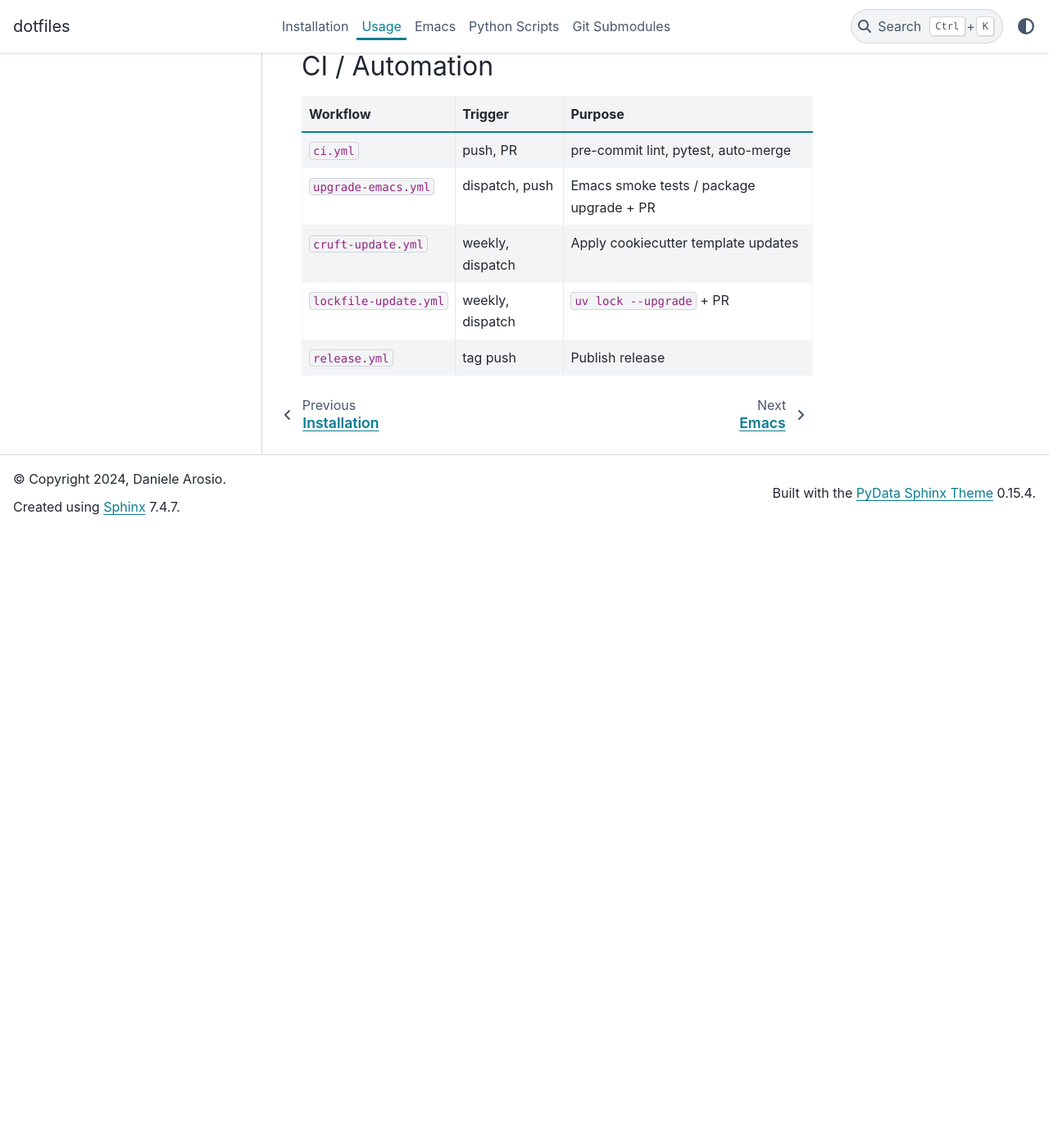
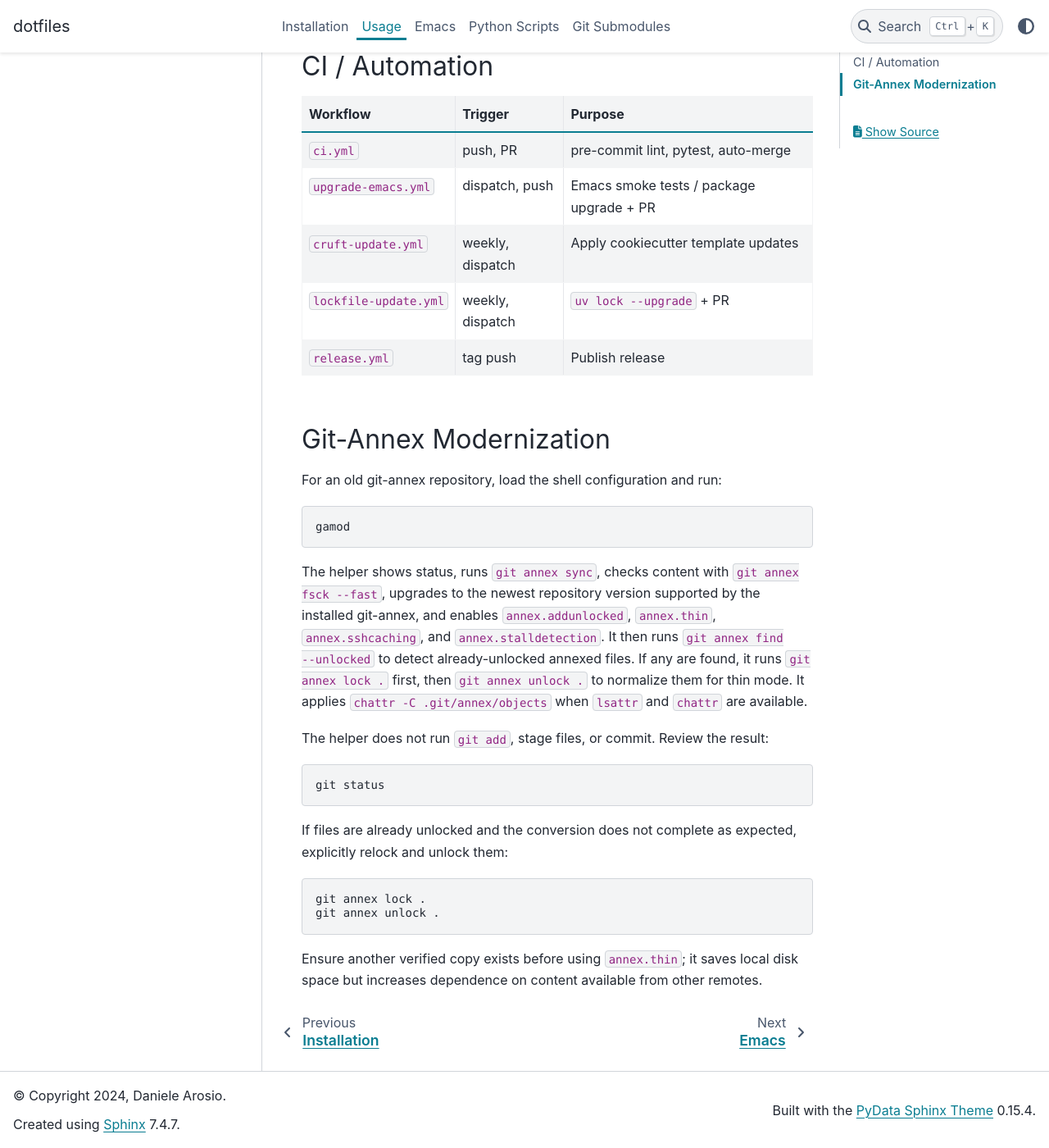
Before and after one commit to darosio/dotfiles, a Sphinx documentation site: the page built from docs/usage.md, in a window 1280 px wide and 1400 px high, scrolled down 1127 px. Shown: the whole window at 82% size. Built offline with Sphinx 7.4.7 and the PyData theme 0.15.4, drawn with Linux system fonts in a browser that asks for light colours; before the commit the page ends 1775 px from its top, so only the background shows below that.

Commit message:
feat: add git annex conveniences

````diff
--- a/docs/usage.md
+++ b/docs/usage.md
@@ -54,3 +54,37 @@ make check               # lint + type + test + coverage
 | `cruft-update.yml`    | weekly, dispatch | Apply cookiecutter template updates      |
 | `lockfile-update.yml` | weekly, dispatch | `uv lock --upgrade` + PR                 |
 | `release.yml`         | tag push         | Publish release                          |
+
+## Git-Annex Modernization
+
+For an old git-annex repository, load the shell configuration and run:
+
+```bash
+gamod
+```
+
+The helper shows status, runs `git annex sync`, checks content with
+`git annex fsck --fast`, upgrades to the newest repository version supported by
+the installed git-annex, and enables `annex.addunlocked`, `annex.thin`,
+`annex.sshcaching`, and `annex.stalldetection`. It then runs
+`git annex find --unlocked` to detect already-unlocked annexed files. If any
+are found, it runs `git annex lock .` first, then `git annex unlock .` to
+normalize them for thin mode. It applies `chattr -C .git/annex/objects` when
+`lsattr` and `chattr` are available.
+
+The helper does not run `git add`, stage files, or commit. Review the result:
+
+```bash
+git status
+```
+
+If files are already unlocked and the conversion does not complete as
+expected, explicitly relock and unlock them:
+
+```bash
+git annex lock .
+git annex unlock .
+```
+
+Ensure another verified copy exists before using `annex.thin`; it saves local
+disk space but increases dependence on content available from other remotes.
````
Also changed, not shown: 1 other file.
